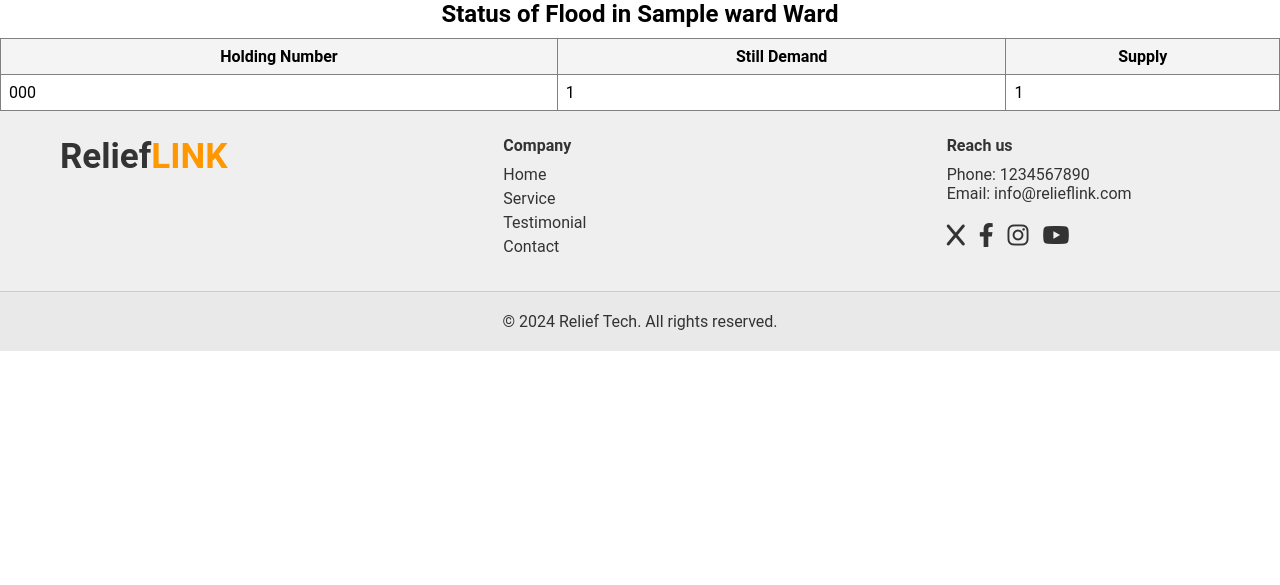
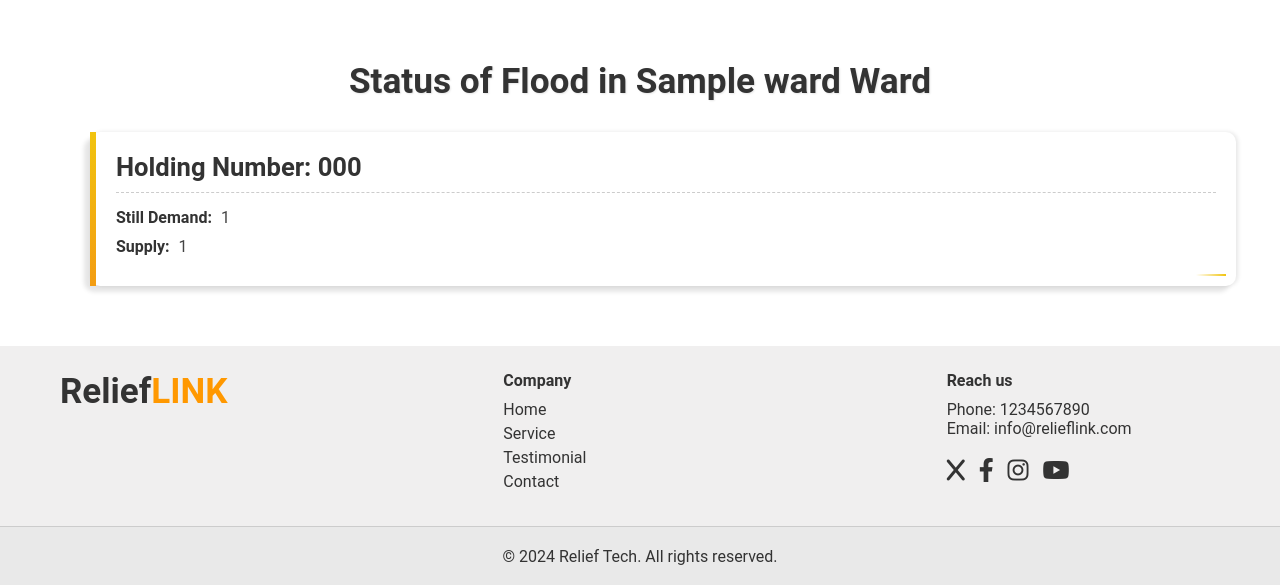
Before and after one commit to TahmidMuntaser/ReliefLink, a Django app: a page that uses ReliefLink/Status/templates/status/house_status.html in a window 1280 px wide. Shown: the part 80-665 px from the top of the page. Run offline with Django 5.2, Linux system fonts and the light colour scheme; tables that the repository leaves empty hold one stand-in row (values such as "Sample post").

Commit message:
changing the design of house_status file

```diff
--- a/ReliefLink/Status/templates/status/house_status.html
+++ b/ReliefLink/Status/templates/status/house_status.html
@@ -3,32 +3,29 @@
 
 {% block title %}House Status - {{ ward.name }}{% endblock %}
 
+{% block extra_css %}
+<link rel="stylesheet" href="{% static 'status/status.css' %}">
+{% endblock %}
+
 {% block content %}
 <div class="status-section">
-    <table border="1" style="width: 100%; border-collapse: collapse;">
-        <caption style="font-size: 1.5em; font-weight: bold; margin-bottom: 10px;">
-            Status of Flood in {{ ward.name }} Ward
-        </caption>
-        <thead>
-            <tr style="background-color: #f4f4f4;">
-                <th style="padding: 8px;">Holding Number</th>
-                <th style="padding: 8px;">Still Demand</th>
-                <th style="padding: 8px;">Supply</th>
-            </tr>
-        </thead>
-        <tbody>
-            {% for house in houses %}
-                <tr>
-                    <td style="padding: 8px;">{{house.holding_number}}</td>
-                    <td style="padding: 8px;">{{ house.relief_demand }}</td>
-                    <td style="padding: 8px;">{{ house.relief_supply }}</td>
-                </tr>
-            {% empty %}
-                <tr>
-                    <td colspan="3" style="text-align: center; padding: 8px;">No House found for this Ward.</td>
-                </tr>
-            {% endfor %}
-        </tbody>
-    </table>
+    <h2 class="status-title">Status of Flood in {{ ward.name }} Ward</h2>
+    <div class="status-grid">
+        {% for house in houses %}
+            <div class="status-card full-width">
+                <div class="card-header">
+                    <h3 class="status-card-title">Holding Number: {{ house.holding_number }}</h3>
+                </div>
+                <div class="card-body">
+                    <p class="status-card-detail"><span class="label">Still Demand:</span> {{ house.relief_demand }}</p>
+                    <p class="status-card-detail"><span class="label">Supply:</span> {{ house.relief_supply }}</p>
+                </div>
+            </div>
+        {% empty %}
+            <div class="status-card full-width">
+                <p class="status-card-detail">No House found for this Ward.</p>
+            </div>
+        {% endfor %}
+    </div>
 </div>
 {% endblock %}
```
